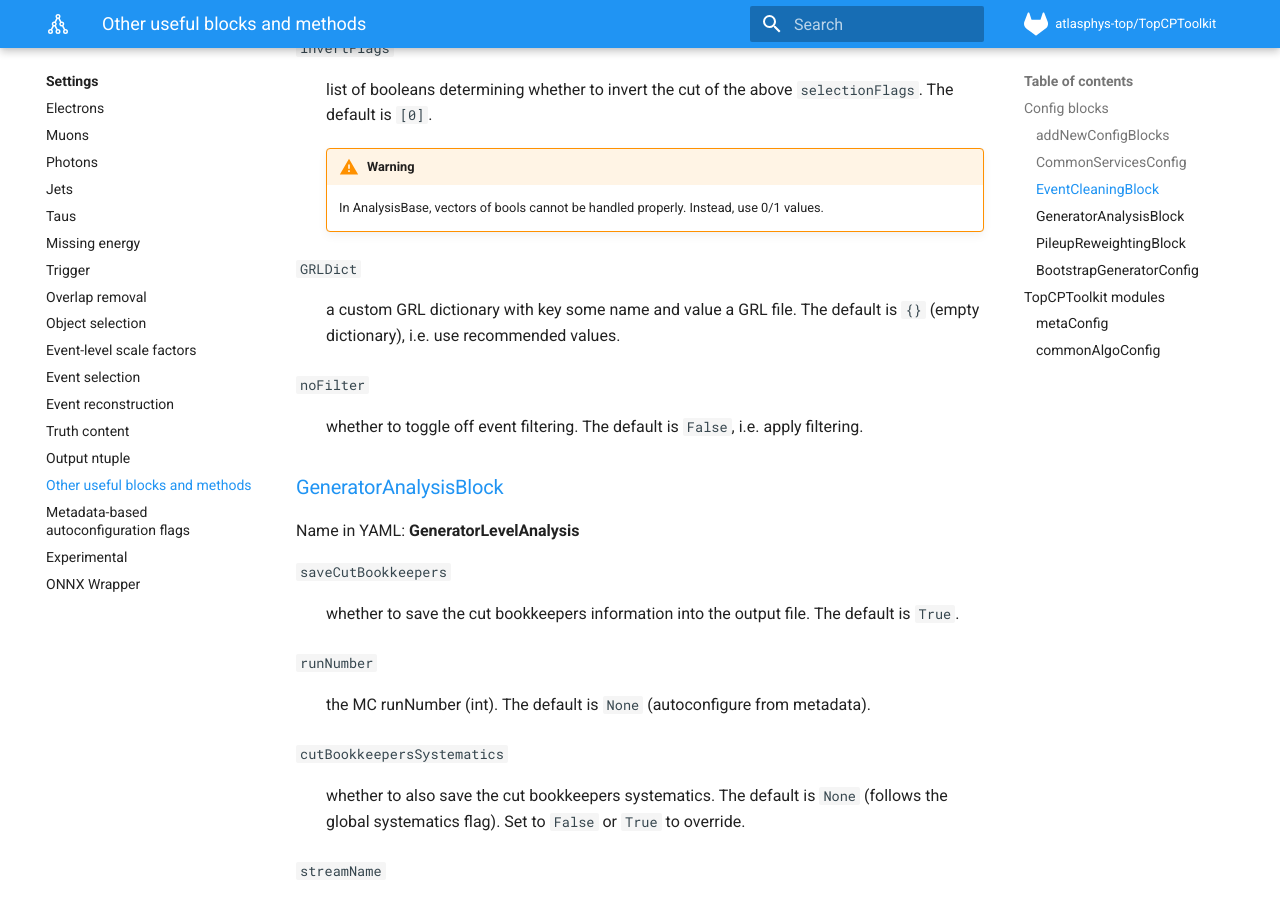
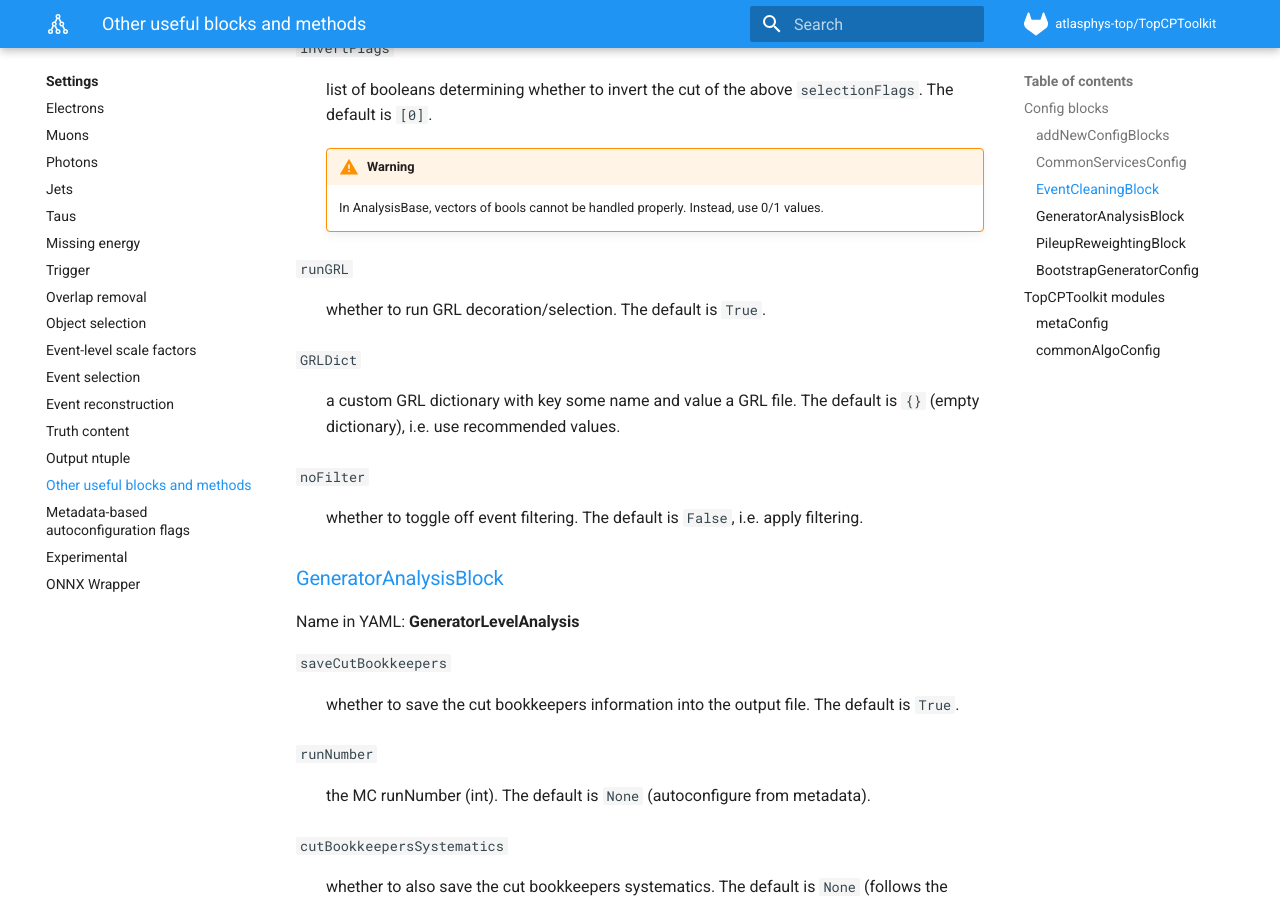
Before and after one commit to SuperNova76/TopCPToolKit, an MkDocs documentation site: the page built from docs/settings/others.md, in a window 1280 px wide and 900 px high, scrolled down 2120 px. Built offline with MkDocs 1.6.1 and Material for MkDocs 9.7.7, drawn with Linux system fonts in a browser that asks for light colours.

Commit message:
disable GRL

```diff
--- a/docs/settings/others.md
+++ b/docs/settings/others.md
@@ -148,6 +148,9 @@ Name in YAML: **EventCleaning**
     !!! warning
         In AnalysisBase, vectors of bools cannot be handled properly. Instead, use 0/1 values.
 
+`runGRL`
+:   whether to run GRL decoration/selection. The default is `True`.
+
 `GRLDict`
 :   a custom GRL dictionary with key some name and value a GRL file. The default is `{}` (empty dictionary), i.e. use recommended values.
 
```
